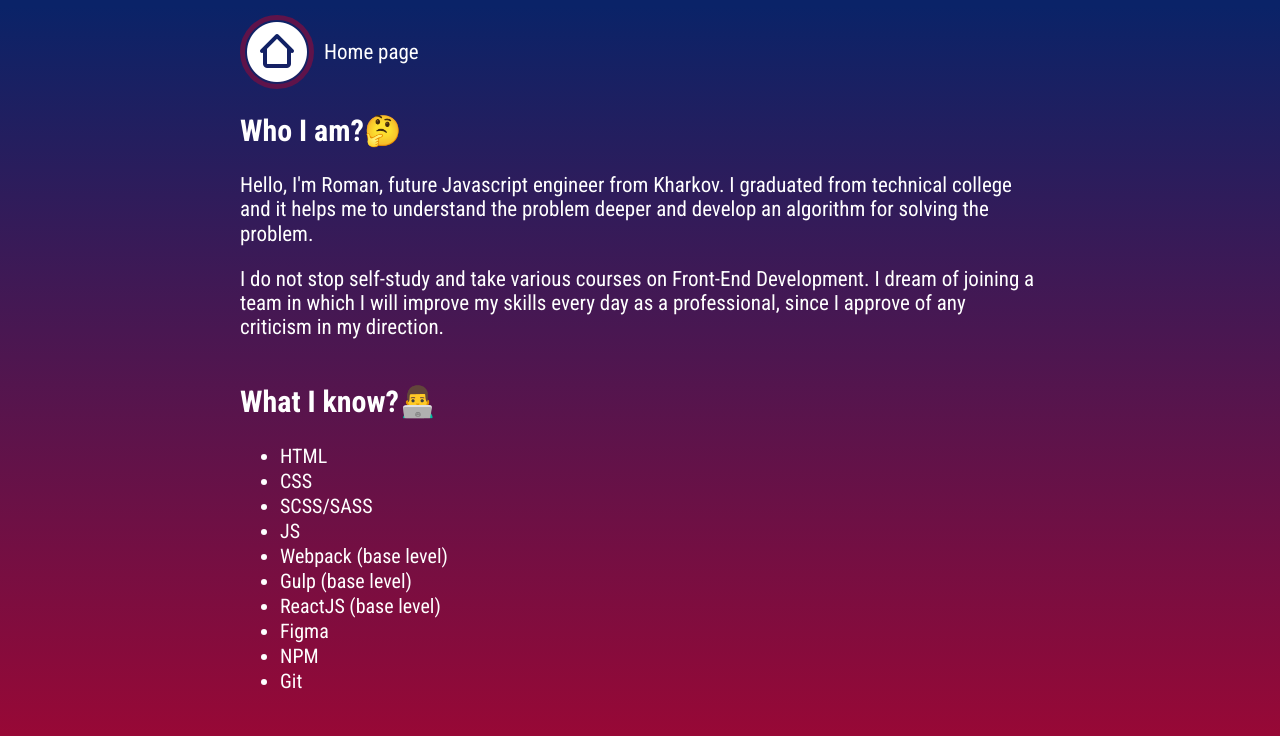
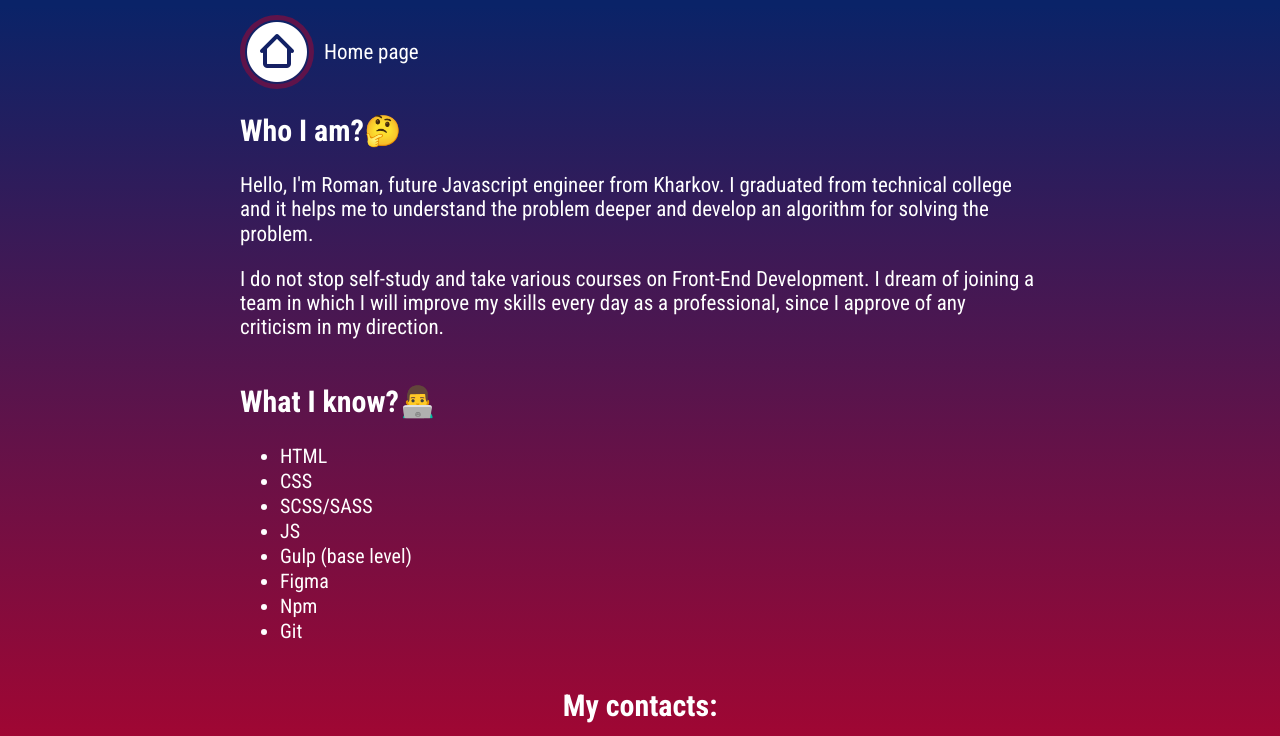
Before and after one commit to roman-tsekhmistro/resume, a plain HTML site: page about.html in a window 1280 px wide. Shown: the top 736 px of the page. Drawn offline with Linux system fonts and the light colour scheme.

Commit message:
edit markup

```diff
--- a/about.html
+++ b/about.html
@@ -45,11 +45,9 @@
 					<li>CSS</li>
 					<li>SCSS/SASS</li>
 					<li>JS</li>
-					<li>Webpack (base level)</li>
 					<li>Gulp (base level)</li>
-					<li>ReactJS (base level)</li>
 					<li>Figma</li>
-					<li>NPM</li>
+					<li>Npm</li>
 					<li>Git</li>
 				</ul>
 			</section>
```
